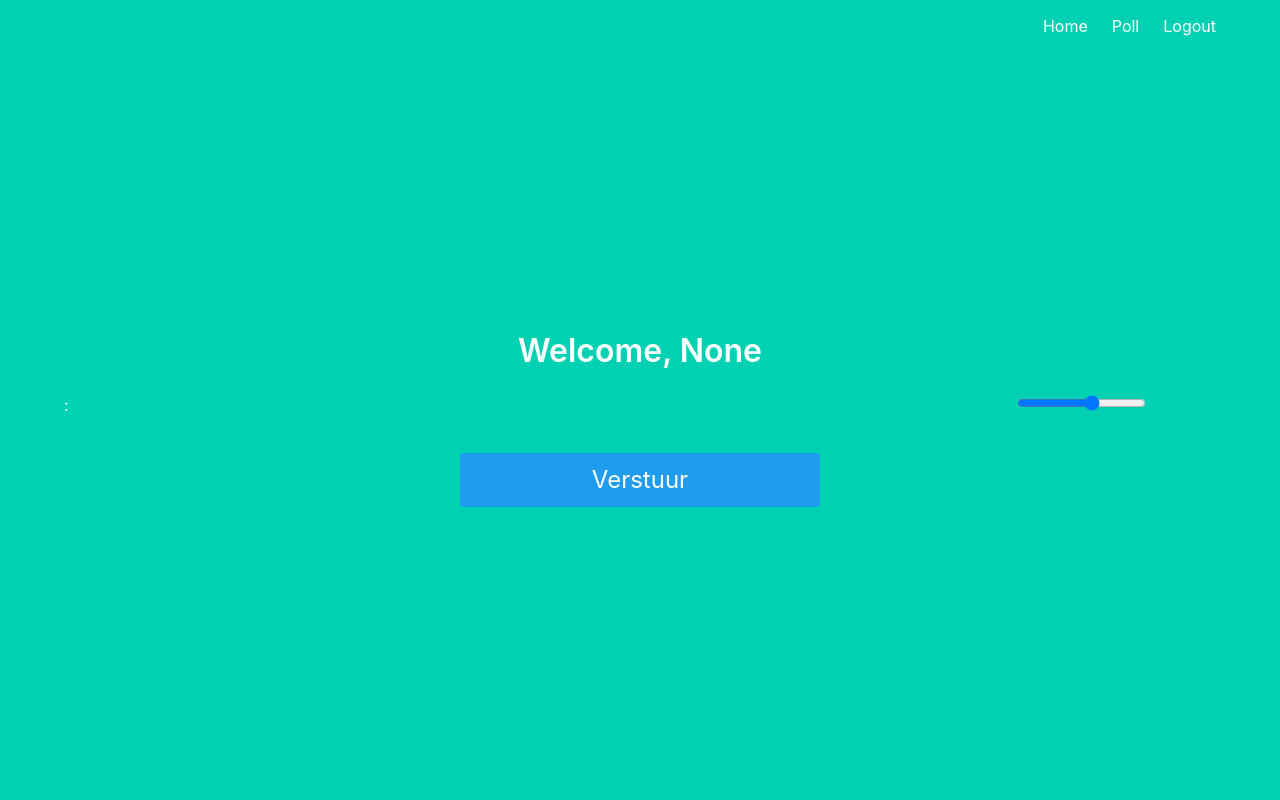
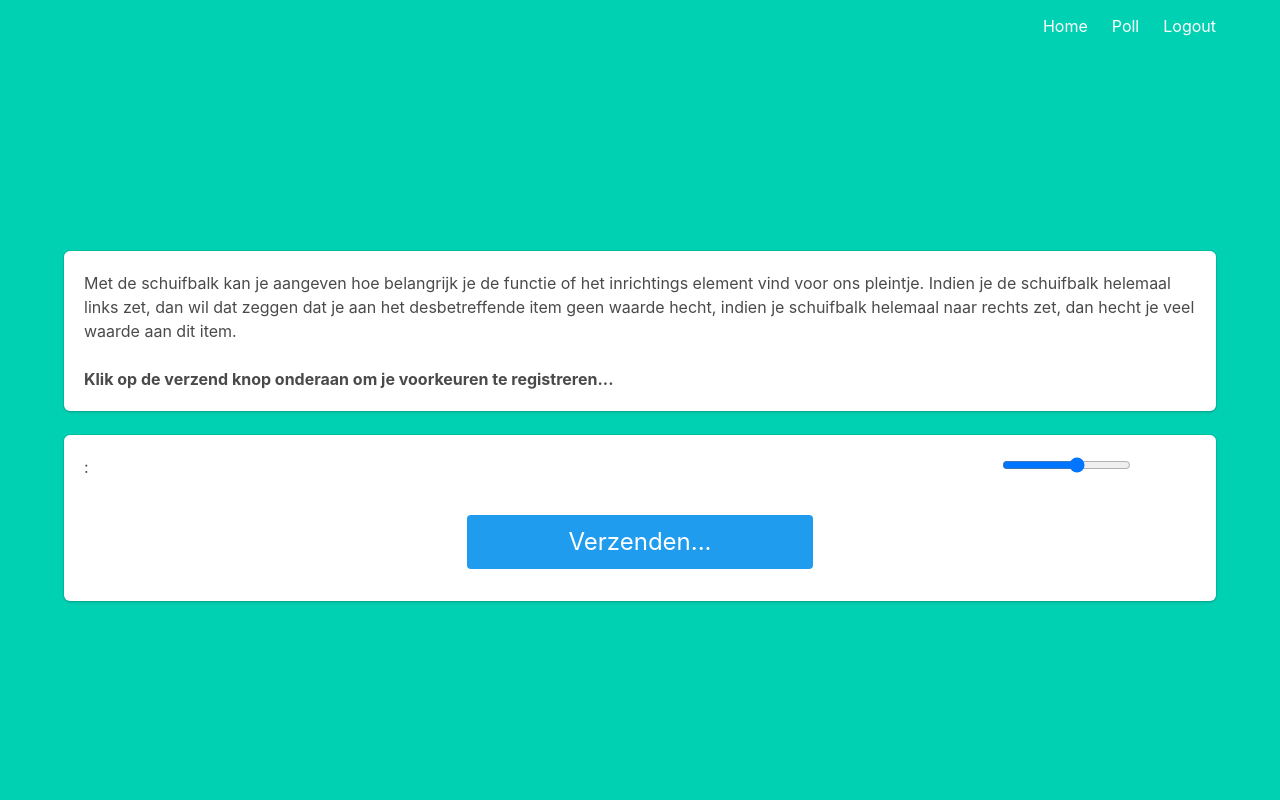
Before and after one commit to binomaiheu/poll-app, a Flask app: page /poll in a window 1280 px wide. Run offline with Flask 2, Linux system fonts and the light colour scheme; the visitor is signed in with stand-in values (Sample User, id 1); data comes from the database, SQL or seed files in the repository; data that the repository does not hold is empty; some libraries are stand-ins or nearby versions.

Commit message:
some more ey candy

```diff
--- a/poll/forms.py
+++ b/poll/forms.py
@@ -24,4 +24,4 @@ class PollForm(FlaskForm):
 
     """
     questions = FieldList(FormField(QuestionForm), min_entries=1)
-    submit = SubmitField("Verstuur")
+    submit = SubmitField("Verzenden...")
--- a/poll/templates/poll.html
+++ b/poll/templates/poll.html
@@ -1,10 +1,17 @@
 {% extends "base.html" %}
 
 {% block content %}
-<h1 class="title">
-  Welcome, {{secret_key}}
-</h1>
 
+<div class="box">
+<p style="text-align: left;">Met de schuifbalk kan je aangeven hoe belangrijk je de functie of het inrichtings element vind voor ons pleintje. Indien
+je de schuifbalk helemaal links zet, dan wil dat zeggen dat je aan het desbetreffende item geen waarde hecht, indien je
+schuifbalk helemaal naar rechts zet, dan hecht je veel waarde aan dit item. </p>
+
+<br/>
+<p style="text-align: left;"><b>Klik op de verzend knop onderaan om je voorkeuren te registreren...</b></p>
+</div>
+
+<div class="box">
 <form method="POST" action="/poll">
   {{ form.csrf_token }}
 
--- a/poll/templates/success.html
+++ b/poll/templates/success.html
@@ -4,4 +4,5 @@
 <h1 class="title">
   Bedankt voor je stem !
 </h1>
+
 {% endblock %}
```
